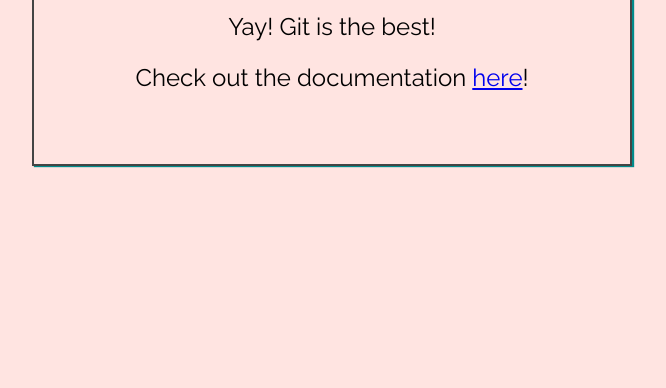
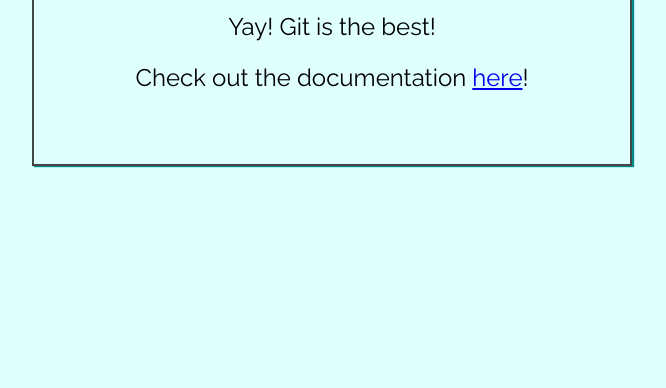
Before and after one commit to Frosty8104/my-first-repo, a plain HTML site: page index.html in a window 1280 px wide. Shown: the part 412-800 px from the top of the page, without its empty margins (308-974 px from the left). Drawn offline with Linux system fonts and the light colour scheme.

Commit message:
Changed background colour

```diff
--- a/css/main.css
+++ b/css/main.css
@@ -6,7 +6,7 @@ html {
     box-sizing: border-box;
 }
 body {
-    background-color: mistyrose;
+    background-color: lightcyan;
     height: 100%;
     display: flex;
     justify-content: center;
```
